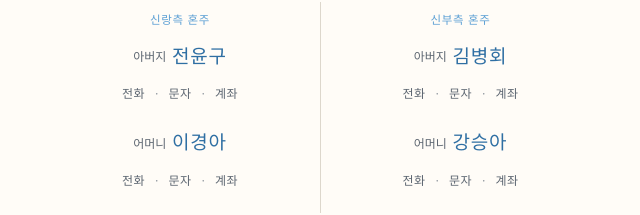
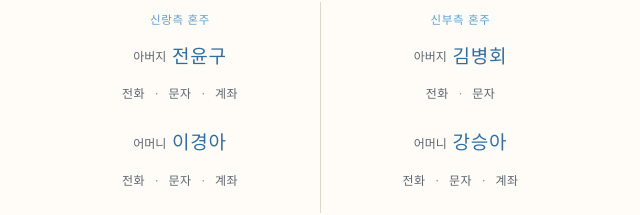
Before and after one commit to TK-moon/jieun-jaejun-wedding-2026-12-06, a React (Vite) app: page / in a window 1280 px wide. Shown: the part 2721-2936 px from the top of the page, without its empty margins (320-960 px from the left). Built offline with nearby package versions, Linux system fonts and the light colour scheme.

Commit message:
계좌번호 실데이터 추가 및 모달 버그수정

```diff
--- a/src/components/Modal/_hooks/useModalFocusTrap/index.ts
+++ b/src/components/Modal/_hooks/useModalFocusTrap/index.ts
@@ -1,4 +1,4 @@
-import { useEffect, type RefObject } from 'react';
+import { useEffect, useEffectEvent, type RefObject } from 'react';
 import { focusInitialElement, trapTabKey } from '../../_utils';
 
 interface Params {
@@ -9,6 +9,7 @@ interface Params {
 
 const useModalFocusTrap = (params: Params) => {
   const { open, onClose, dialogRef } = params;
+  const closeModal = useEffectEvent(onClose);
 
   useEffect(() => {
     if (!open) {
@@ -19,7 +20,7 @@ const useModalFocusTrap = (params: Params) => {
 
     const handleKeyDown = (event: KeyboardEvent) => {
       if (event.key === 'Escape') {
-        onClose();
+        closeModal();
         return;
       }
 
@@ -43,7 +44,7 @@ const useModalFocusTrap = (params: Params) => {
       document.removeEventListener('keydown', handleKeyDown);
       previouslyFocused?.focus?.();
     };
-  }, [open, onClose, dialogRef]);
+  }, [open, dialogRef]);
 };
 
 export { useModalFocusTrap };
--- a/src/components/Modal/_hooks/useModalHistory/index.ts
+++ b/src/components/Modal/_hooks/useModalHistory/index.ts
@@ -1,4 +1,4 @@
-import { useEffect, useId } from 'react';
+import { useEffect, useEffectEvent, useId } from 'react';
 import { isModalHistoryState, MODAL_HISTORY_KEY } from '../../_utils';
 
 interface Params {
@@ -9,6 +9,7 @@ interface Params {
 const useModalHistory = (params: Params) => {
   const { open, onClose } = params;
   const modalId = useId();
+  const closeModal = useEffectEvent(onClose);
 
   useEffect(() => {
     if (!open) {
@@ -20,7 +21,7 @@ const useModalHistory = (params: Params) => {
 
     const handlePopState = () => {
       hasHistoryEntry = false;
-      onClose();
+      closeModal();
     };
 
     window.addEventListener('popstate', handlePopState);
@@ -33,7 +34,7 @@ const useModalHistory = (params: Params) => {
         window.history.back();
       }
     };
-  }, [open, onClose, modalId]);
+  }, [open, modalId]);
 };
 
 export { useModalHistory };
--- a/src/constants/index.ts
+++ b/src/constants/index.ts
@@ -1,7 +1,6 @@
 import { DEFAULT_TIME_ZONE, dayjs } from '../lib/dayjs';
 
 const PLACEHOLDER_PHONE = '010-0000-0000';
-const PLACEHOLDER_ACCOUNT_NUMBER = '000-0000-000000';
 
 export const WEDDING_INFO = {
   groom: {
@@ -18,8 +17,8 @@ export const WEDDING_INFO = {
         name: '전윤구',
         phone: PLACEHOLDER_PHONE,
         account: {
-          bank: '○○은행',
-          number: PLACEHOLDER_ACCOUNT_NUMBER,
+          bank: '농협',
+          number: '351-0290-5432-43',
           holder: '전윤구',
         },
       },
@@ -27,8 +26,8 @@ export const WEDDING_INFO = {
         name: '이경아',
         phone: PLACEHOLDER_PHONE,
         account: {
-          bank: '○○은행',
-          number: PLACEHOLDER_ACCOUNT_NUMBER,
+          bank: '국민은행',
+          number: '611-24-0270705',
           holder: '이경아',
         },
       },
@@ -52,18 +51,13 @@ export const WEDDING_INFO = {
       father: {
         name: '김병회',
         phone: PLACEHOLDER_PHONE,
-        account: {
-          bank: '○○은행',
-          number: PLACEHOLDER_ACCOUNT_NUMBER,
-          holder: '김병회',
-        },
       },
       mother: {
         name: '강승아',
         phone: PLACEHOLDER_PHONE,
         account: {
-          bank: '○○은행',
-          number: PLACEHOLDER_ACCOUNT_NUMBER,
+          bank: '우리은행',
+          number: '1002-028-993506',
           holder: '강승아',
         },
       },
--- a/src/lib/clipboard.ts
+++ b/src/lib/clipboard.ts
@@ -1,4 +1,4 @@
-const is_clipboard_available = (): boolean => {
+const isClipboardAvailable = (): boolean => {
   return (
     typeof navigator !== 'undefined' &&
     typeof window !== 'undefined' &&
@@ -7,4 +7,4 @@ const is_clipboard_available = (): boolean => {
   );
 };
 
-export { is_clipboard_available };
+export { isClipboardAvailable };
--- /dev/null
+++ b/src/sections/ContactSection/ContactActions/Divider/index.module.css
@@ -0,0 +1,6 @@
+.separator {
+  color: var(--color-ink-subtle);
+  font-size: 1.2rem;
+  line-height: 1;
+  user-select: none;
+}
--- /dev/null
+++ b/src/sections/ContactSection/ContactActions/Divider/index.tsx
@@ -0,0 +1,14 @@
+import type { FC } from 'react';
+import styles from './index.module.css';
+
+interface Props {}
+
+const Divider: FC<Props> = () => {
+  return (
+    <span className={styles.separator} aria-hidden="true">
+      ·
+    </span>
+  );
+};
+
+export { Divider };
--- a/src/sections/ContactSection/ContactActions/index.module.css
+++ b/src/sections/ContactSection/ContactActions/index.module.css
@@ -32,13 +32,6 @@
 .link:focus-visible {
   outline: 2px solid var(--color-line);
   outline-offset: 2px;
-}
-
-.separator {
-  color: var(--color-ink-subtle);
-  font-size: 1.2rem;
-  line-height: 1;
-  user-select: none;
 }
 
 .accountPanel {
--- a/src/sections/ContactSection/ContactActions/index.tsx
+++ b/src/sections/ContactSection/ContactActions/index.tsx
@@ -1,23 +1,25 @@
-import { useState, type FC } from 'react';
+import { useState, type FC, type ReactElement } from 'react';
 import { CopyIcon } from '../../../components/icons/CopyIcon/CopyIcon';
 import { Modal } from '../../../components/Modal/Modal';
 import { useToast } from '../../../hooks/useToast';
-import { is_clipboard_available } from '../../../lib/clipboard';
+import { isClipboardAvailable } from '../../../lib/clipboard';
 import type { Account } from '../_types';
 import { getSmsHref, getTelHref } from '../_utils';
+import { Divider } from './Divider';
 import styles from './index.module.css';
 
 interface Props {
   name: string;
   phone: string;
-  account: Account;
+  account?: Account;
 }
 
 const ContactActions: FC<Props> = (props) => {
   const { name, phone, account } = props;
   const [isAccountOpen, setIsAccountOpen] = useState(false);
   const toast = useToast();
-  const canCopy = is_clipboard_available();
+
+  const canCopy = isClipboardAvailable();
 
   const handleOpenAccount = () => {
     setIsAccountOpen(true);
@@ -28,30 +30,35 @@ const ContactActions: FC<Props> = (props) => {
   };
 
   const handleCopyAccount = async () => {
+    if (!account) {
+      return;
+    }
+
     try {
       await navigator.clipboard.writeText(`${account.bank} ${account.number}`);
+      handleCloseAccount();
       toast.show({ id: 'copy-account', content: '계좌번호를 복사했어요' });
     } catch {
       toast.show({ id: 'copy-account', content: '계좌번호 복사에 실패했어요' });
     }
   };
 
-  return (
-    <>
-      <div className={styles.actions}>
-        <a className={styles.link} href={getTelHref(phone)} aria-label={`${name}에게 전화`}>
+  const getActions = () => {
+    const actions = [
+      <a
+        key="call"
+        className={styles.link}
+        href={getTelHref(phone)}
+        aria-label={`${name}에게 전화`}
+      >
         전화
-        </a>
-        <span className={styles.separator} aria-hidden="true">
-          ·
-        </span>
-        <a className={styles.link} href={getSmsHref(phone)} aria-label={`${name}에게 문자`}>
+      </a>,
+      <a key="sms" className={styles.link} href={getSmsHref(phone)} aria-label={`${name}에게 문자`}>
         문자
-        </a>
-        <span className={styles.separator} aria-hidden="true">
-          ·
-        </span>
+      </a>,
+      account ? (
         <button
+          key="account"
           type="button"
           className={styles.link}
           onClick={handleOpenAccount}
@@ -59,8 +66,20 @@ const ContactActions: FC<Props> = (props) => {
         >
           계좌
         </button>
-      </div>
+      ) : null,
+    ]
+      .filter((action): action is ReactElement => action !== null)
+      .flatMap((action, index) =>
+        index === 0 ? [action] : [<Divider key={`divider-${index}`} />, action],
+      );
 
+    return actions;
+  };
+
+  return (
+    <>
+      <div className={styles.actions}>{getActions()}</div>
+      {account ? (
         <Modal open={isAccountOpen} onClose={handleCloseAccount} title="계좌 안내">
           <div className={styles.accountPanel}>
             <dl className={styles.holder}>
@@ -89,6 +108,7 @@ const ContactActions: FC<Props> = (props) => {
             ) : null}
           </div>
         </Modal>
+      ) : null}
     </>
   );
 };
--- a/src/sections/ContactSection/ContactPerson/index.tsx
+++ b/src/sections/ContactSection/ContactPerson/index.tsx
@@ -7,7 +7,7 @@ interface Props {
   role: string;
   name: string;
   phone: string;
-  account: Account;
+  account?: Account;
   contactLabel?: string;
 }
 
--- a/src/sections/ContactSection/HostContacts/index.tsx
+++ b/src/sections/ContactSection/HostContacts/index.tsx
@@ -47,7 +47,6 @@ const HostContacts: FC<Props> = () => {
               role="아버지"
               name={bride.parents.father.name}
               phone={bride.parents.father.phone}
-              account={bride.parents.father.account}
               contactLabel={`아버지 ${bride.parents.father.name}`}
             />
             <ContactPerson
--- a/src/sections/TicketSection/Header/index.tsx
+++ b/src/sections/TicketSection/Header/index.tsx
@@ -4,7 +4,7 @@ import { CopyIcon } from '../../../components/icons/CopyIcon/CopyIcon';
 import { SectionTitle } from '../../../components/SectionTitle/SectionTitle';
 import { WEDDING_INFO } from '../../../constants';
 import { useToast } from '../../../hooks/useToast';
-import { is_clipboard_available } from '../../../lib/clipboard';
+import { isClipboardAvailable } from '../../../lib/clipboard';
 import { dayjs } from '../../../lib/dayjs';
 import { downloadWeddingIcs, getCeremonyDateTimeKo } from '../_utils';
 import styles from './index.module.css';
@@ -22,7 +22,7 @@ const Header: FC<Props> = (props) => {
   const ceremony = dayjs.tz(WEDDING_INFO.ceremony);
   const { date, weekday, time } = getCeremonyDateTimeKo(WEDDING_INFO.ceremony);
 
-  const canCopy = is_clipboard_available();
+  const canCopy = isClipboardAvailable();
 
   const handleCopyAddress = async () => {
     try {
```
Lines whose indentation alone changed are shown as unchanged.
